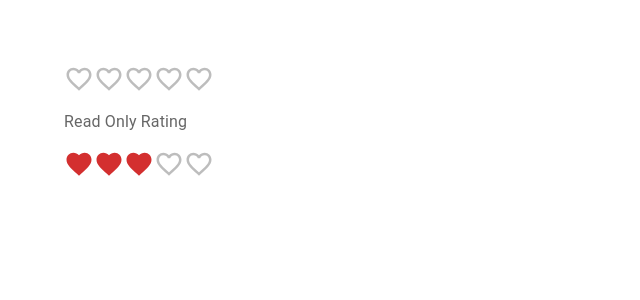
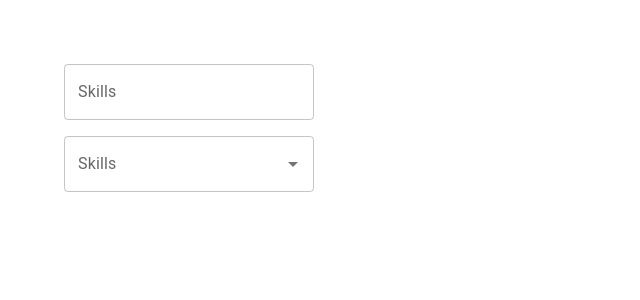
Before and after one commit to anodiamadm/expt, a React (Create React App) app in the folder React MUI/react-mui-demo/: page / in a window 1280 px wide. Shown: the top 300 px of the page, without its empty margins (0-640 px from the left). Built offline with nearby package versions, Linux system fonts and the light colour scheme.

Commit message:
Autro Complete Half Done

```diff
--- a/React MUI/react-mui-demo/src/App.tsx
+++ b/React MUI/react-mui-demo/src/App.tsx
@@ -7,7 +7,8 @@
 // import MuiRadioButton from './components/MuiRadioButton';
 // import MuiCheckbox from './components/MuiCheckbox';
 // import MuiSwitch from './components/MuiSwitch';
-import MuiRating from './components/MuiRating';
+// import MuiRating from './components/MuiRating';
+import MuiAutoComplete from './components/MuiAutoComplete';
 
 function App() {
   return (
@@ -20,7 +21,8 @@
       {/* <MuiRadioButton/> */}
       {/* <MuiCheckbox/> */}
       {/* <MuiSwitch/> */}
-      <MuiRating/>
+      {/* <MuiRating/> */}
+      <MuiAutoComplete/>
     </div>
   );
 }
--- a/React MUI/react-mui-demo/src/components/MuiAutoComplete.tsx
+++ b/React MUI/react-mui-demo/src/components/MuiAutoComplete.tsx
@@ -1,11 +1,31 @@
-import React from 'react'
+import React, { useState } from 'react'
+import { Stack, Autocomplete, TextField } from '@mui/material'
 
+type Skill = {
+    id: number
+    label: string
+}
 const MuiAutoComplete = () => {
-  return (
-    <div>
-
-    </div>
-  )
+    const skills = ['HTML', 'CSS', 'JavaScript', 'TypeScript', 'React']
+    const [value, setValue] = useState<string | null>(null)
+    console.log('Value: ', value);
+    const [skill, setSkill] = useState<Skill | null>(null)
+    const skillOptions = skills.map((skill, index)=>({
+        id: index + 1,
+        label: skill
+    }))
+    console.log('Skill: ', skill);
+    return (
+        <Stack spacing={2} width='250px'>
+            <Autocomplete options={skills} renderInput={(params)=> <TextField {...params} label='Skills' />}
+                value={value} onChange={(event: any, newValue: string | null)=>setValue(newValue)}
+                freeSolo
+            />
+            <Autocomplete options={skillOptions} renderInput={(params)=> <TextField {...params} label='Skills' />}
+                value={skill} onChange={(event: any, newValue: Skill | null)=>setSkill(newValue)}
+            />
+        </Stack>
+    )
 }
 
 export default MuiAutoComplete
```
